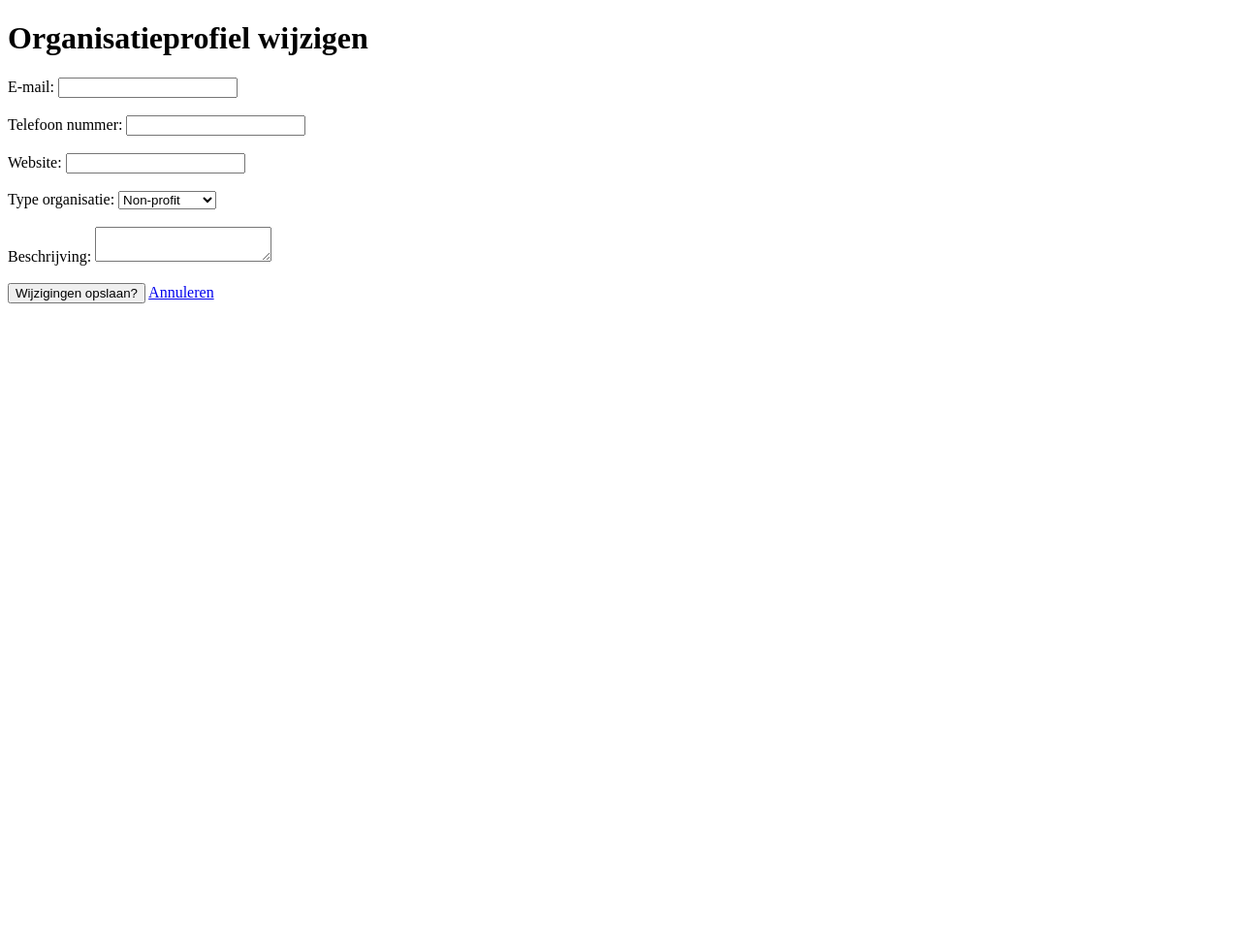
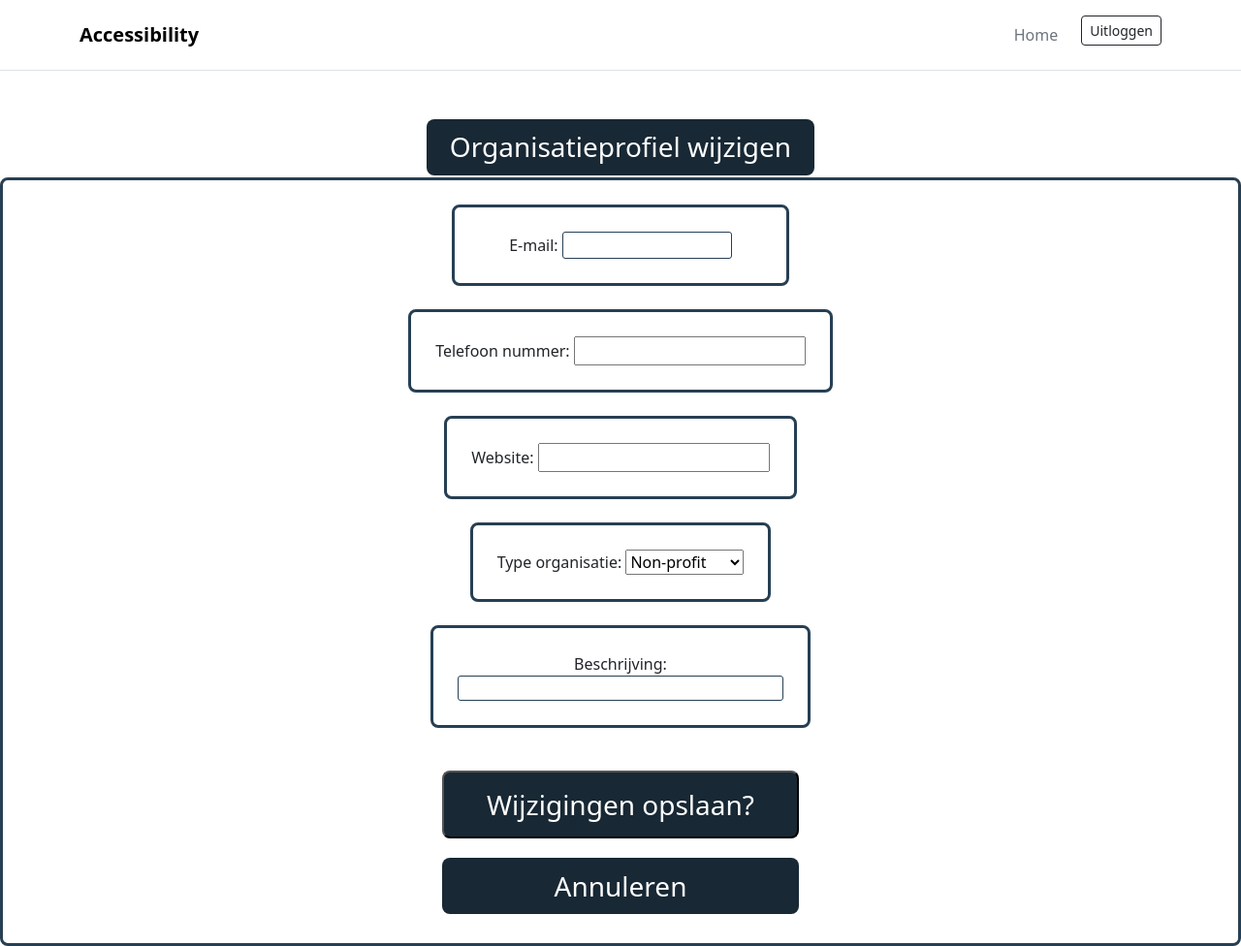
Before and after one commit to Ebay2k/rubberducky-owasp, a Flask app: template templates/org-profiel.html in a window 1280 px wide. Shown: the whole page at 97% size. Before the commit the page ends 313 px from the top, so only its background shows below. Run offline with Flask 3, Linux system fonts and the light colour scheme; the template is opened without the code that fills it, so the values that code supplies are empty.

Commit message:
CSS aan org-profiel toegevoegd + kleine fix voor selector gedaan

```diff
--- /dev/null
+++ b/static/org-profiel.css
@@ -0,0 +1,96 @@
+.header-container {
+    display: flex;
+    justify-content: center;
+    width: 100%;
+}
+
+.header-text {
+    display: inline-block;
+    width: fit-content;
+    text-align: center;
+
+    padding: 12px 24px;
+    margin: 2px auto;
+    border-radius: 8px;
+
+    background-color: #182834;
+    font-size:28px;
+    text-decoration: none;
+    color: white;
+}
+
+.text-container{
+    border: 3px;
+    border-style: solid;
+    border-color: #273F53;
+    border-radius: 8px;
+    padding: 25px;
+    background-color: #fff;
+    text-align: center;
+    object-align: center;
+}
+
+.label_text{
+    font-weight: bold;
+    display: flex;
+    justify-content: center;
+    margin-bottom: 10px;
+
+    font-size: 25px;
+}
+
+.input-short-text{
+    width: 60%;
+    border: 1px solid;
+    border-radius: 3px;
+    border-color: #273F53 ;
+}
+
+.input-long-text{
+    width: 100%;
+    height: 60%;
+    border: 1px solid;
+    border-radius: 3px;
+    border-color: #273F53;
+}
+
+
+.submit-knop{
+    display: table;
+    width: 30%;
+    text-align: center;
+
+    padding: 12px 24px;
+    margin: 20px auto;
+    border-radius: 8px;
+
+    background-color: #182834;
+    font-size:28px;
+    text-decoration: none;
+    color: white;
+}
+
+.submit-knop:hover {
+    color: white;
+    background-color: #273F53;
+}
+
+.annuleren-knop{
+    display: table;
+    width: 30%;
+    text-align: center;
+
+    padding: 8px 24px;
+    margin: 5px auto;
+    border-radius: 8px;
+
+    background-color: #182834;
+    font-size:28px;
+    text-decoration: none;
+    color: white;
+}
+
+.annuleren-knop:hover {
+    color: white;
+    background-color: #273F53;
+}
--- a/templates/org-profiel.html
+++ b/templates/org-profiel.html
@@ -3,50 +3,73 @@
 <head>
     <meta charset="UTF-8">
     <title>Profiel gegevens</title>
+    <link rel="stylesheet" href="../static/org-profiel.css">
+    <link href="https://cdn.jsdelivr.net/npm/bootstrap@5.3.0/dist/css/bootstrap.min.css" rel="stylesheet">
 </head>
 
 <body>
+    <!-- Navbar -->
+    <nav class="navbar navbar-expand-lg navbar-light bg-white border-bottom py-3 mb-5" aria-label="Hoofdnavigatie">
+        <div class="container">
+            <a class="navbar-brand fw-bold" href="/">Accessibility</a>
+            <button class="navbar-toggler" type="button" data-bs-toggle="collapse" data-bs-target="#navbarNav" aria-controls="navbarNav" aria-expanded="false" aria-label="Wissel navigatie">
+                <span class="navbar-toggler-icon"></span>
+            </button>
+            <div class="collapse navbar-collapse" id="navbarNav">
+                <ul class="navbar-nav ms-auto">
+                    <li class="nav-item">
+                        <a class="nav-link text-secondary" href="/dashboard-org">Home</a>
+                    </li>
+                    <li class="nav-item ms-lg-3">
+                        <a class="btn btn-sm btn-outline-dark" href="/">Uitloggen</a>
+                    </li>
+                </ul>
+            </div>
+        </div>
+    </nav>
 
-<h1>Organisatieprofiel wijzigen</h1>
+<div class="header-container">
+    <h1 class="header-text">Organisatieprofiel wijzigen</h1>
+</div>
 
-<form method="POST">
-    <label>
+<form method="POST" class="text-container">
+    <label class="text-container">
         E-mail: <input type="email" name="email"
-                    value="{{ organization.email }}" required>
+                    value="{{ organization.email }}" class="input-short-text"required>
     </label>
     <br><br>
 
-    <label>
+    <label class="text-container">
         Telefoon nummer: <input type="tel" name="phone"
                     value="{{ organization.phone }}" required>
     </label>
     <br><br>
 
-    <label>
+    <label class="text-container">
         Website: <input type="url" name="website"
                     value="{{ organization.website }}">
     </label>
     <br><br>
 
-    <label>
+    <label class="text-container">
         Type organisatie:
         <select name="type" required>
-            <option value="non-profit" > {{ "selected" if organization.type == "non-profit" }}
+            <option value="non-profit"  {% if organization.type == "non-profit" %}selected{% endif %}>
             Non-profit</option>
 
-            <option value="commercieel" > {{ "selected" if organization.type == "commercieel" }}
+            <option value="commercieel"  {% if organization.type == "commercieel" %}selected{% endif %}>
                 Commercieel</option>
         </select>
     </label>
     <br><br>
 
-    <label>
-        Beschrijving: <textarea name="description">{{ organization.description }}</textarea>
+    <label class="text-container">
+        Beschrijving: <input name="description" value="{{ organization.description }}" class="input-long-text"required>
     </label>
     <br><br>
 
-    <button type="submit">Wijzigingen opslaan?</button>
-    <a href="{{ url_for('org_aanvragen') }}">Annuleren</a>
+    <button type="submit" class="submit-knop">Wijzigingen opslaan?</button>
+    <a href="{{ url_for('org_aanvragen') }}" class="annuleren-knop">Annuleren</a>
 
 </form>
 
```
